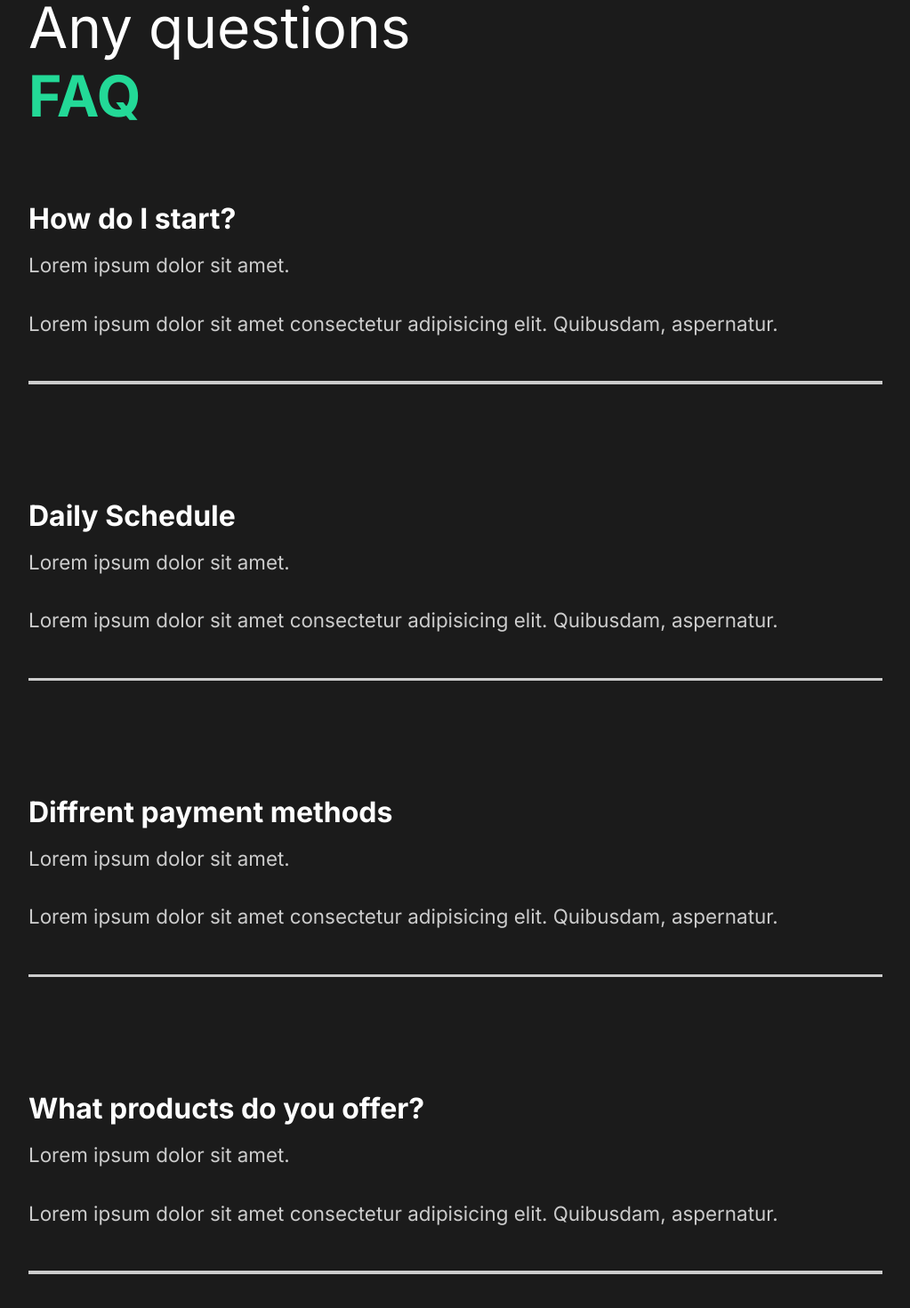
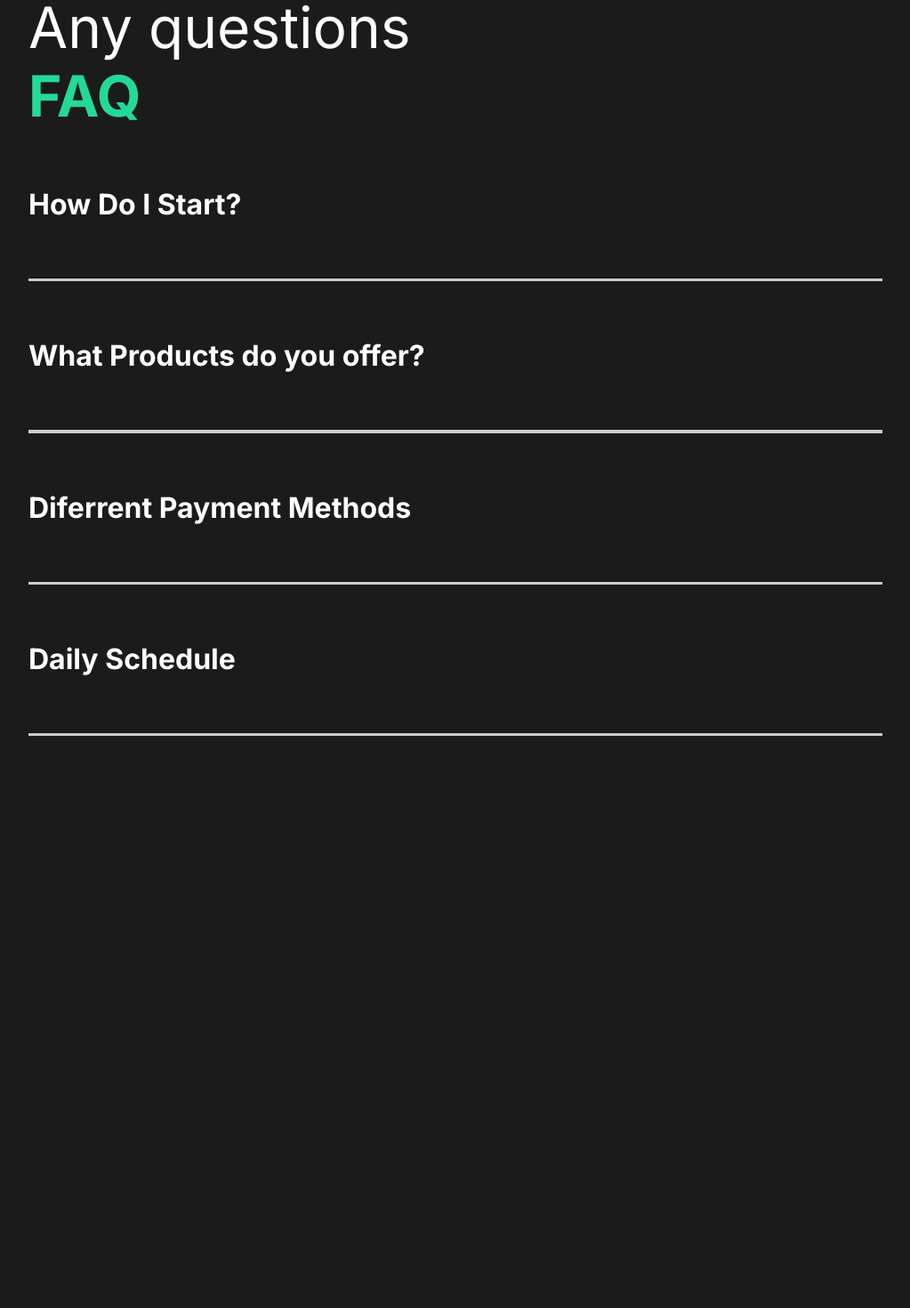
Before and after one commit to JoKeizer/website, a React (Create React App) app: page / in a window 1280 px wide. Shown: the part 2285-3755 px from the top of the page at 89% size, without its empty margins (128-1151 px from the left). After the commit the page ends 3224 px from the top, so only its background shows below. Built offline with nearby package versions, Linux system fonts and the light colour scheme.

Commit message:
FAQ toggle

```diff
--- a/src/animations.js
+++ b/src/animations.js
@@ -14,7 +14,6 @@
   },
   exit: {
     opacity: 0,
-    y: 300,
     transition: { ease: 'easeOut', duration: 0.5 },
   },
 };
@@ -55,4 +54,37 @@
       delay: 0.5,
     },
   },
-};
+}
+
+export const lineAnim = {
+  hidden: {
+    width: "0%"
+  },
+  show: {
+    width: "100%",
+    transition: {
+      duration: 1,
+      ease: "easeOut"
+    }
+  }
+}
+
+export const slider ={
+  hidden: {
+    x: '-130%',
+    skew: '45deg'
+  },
+  show: {
+    x: '100%',
+    skew: '0deg',
+    transition: {
+      duration: 1,
+      ease: "easeOut"
+    }
+  }
+}
+
+export const sliderContainer = {
+  hidden: {opacity: 1},
+  show: {opacity: 1, transition: {staggerChildren: 0.15, ease: "easeOut"}}
+}
--- a/src/components/FaqSection.js
+++ b/src/components/FaqSection.js
@@ -3,47 +3,49 @@
 import styled from 'styled-components';
 
 import {LayoutSection, Descriptions, Image, Hide} from '../styles'
+import Toggle from './Toggle';
 
 const FaqSection = () => {
   return (
     <div>
       <Faq>
         <h2>Any questions <span>FAQ</span></h2>
-        <div className="question">
-          <h4>How do I start?</h4>
+        <Toggle title="How Do I Start?">
           <div className="answer">
             <p>Lorem ipsum dolor sit amet.</p>
-            <p>Lorem ipsum dolor sit amet consectetur adipisicing elit. Quibusdam, aspernatur.</p>
+            <p>
+              Lorem ipsum dolor sit amet consectetur adipisicing elit. Odit,
+              reprehenderit perferendis sunt magni dolores ratione.
+            </p>
           </div>
-          <div className="faq-line"></div>
-
-        </div>
-        <div className="question">
-          <h4>Daily Schedule</h4>
+        </Toggle>
+        <Toggle title="What Products do you offer?">
           <div className="answer">
             <p>Lorem ipsum dolor sit amet.</p>
-            <p>Lorem ipsum dolor sit amet consectetur adipisicing elit. Quibusdam, aspernatur.</p>
+            <p>
+              Lorem ipsum dolor sit amet consectetur adipisicing elit. Odit,
+              reprehenderit perferendis sunt magni dolores ratione.
+            </p>
           </div>
-          <div className="faq-line"></div>
-
-        </div>
-        <div className="question">
-          <h4>Diffrent payment methods</h4>
+        </Toggle>
+        <Toggle title="Diferrent Payment Methods">
           <div className="answer">
             <p>Lorem ipsum dolor sit amet.</p>
-            <p>Lorem ipsum dolor sit amet consectetur adipisicing elit. Quibusdam, aspernatur.</p>
+            <p>
+              Lorem ipsum dolor sit amet consectetur adipisicing elit. Odit,
+              reprehenderit perferendis sunt magni dolores ratione.
+            </p>
           </div>
-          <div className="faq-line"></div>
-
-        </div>
-        <div className="question">
-          <h4>What products do you offer?</h4>
+        </Toggle>
+        <Toggle title="Daily Schedule">
           <div className="answer">
             <p>Lorem ipsum dolor sit amet.</p>
-            <p>Lorem ipsum dolor sit amet consectetur adipisicing elit. Quibusdam, aspernatur.</p>
+            <p>
+              Lorem ipsum dolor sit amet consectetur adipisicing elit. Odit,
+              reprehenderit perferendis sunt magni dolores ratione.
+            </p>
           </div>
-          <div className="faq-line"></div>
-        </div>
+        </Toggle>
       </Faq>
     </div>
   )
@@ -66,11 +68,17 @@
 }
 
 .question {
-  padding: 3rem 0rem;
+  padding: 1rem 0rem;
   p {
     padding: 1rem 0rem;
   }
 }
+.answer {
+    padding: 1rem 0rem;
+    p {
+      padding: 0.2rem 0rem;
+    }
+  }
 `;
 
 export default FaqSection;
--- /dev/null
+++ b/src/components/Toggle.js
@@ -0,0 +1,24 @@
+import React, { useState } from 'react';
+import { motion } from 'framer-motion';
+import styled from 'styled-components';
+
+const Toggle = ({ children, title }) => {
+  const [toggle, setToggle] = useState(false);
+
+  return (
+    <StyledToggle layout onClick={() => setToggle(!toggle)}>
+      <motion.h4 layout>{title}</motion.h4>
+      {toggle ? children : ''}
+      <div className="faq-line"></div>
+    </StyledToggle>
+  );
+};
+
+const StyledToggle = styled(motion.div)`
+  cursor: pointer;
+  h4 {
+    padding: 2rem 0rem;
+  }
+`;
+
+export default Toggle;
--- a/src/pages/OurWork.js
+++ b/src/pages/OurWork.js
@@ -10,7 +10,7 @@
 
 //Animations
 import {motion} from 'framer-motion';
-import {pageAnimation} from '../animations'
+import {pageAnimation, fade, photoAnim, lineAnim, slider, sliderContainer} from '../animations'
 
 const OurWork = () => {
   const location = useLocation();
@@ -23,18 +23,28 @@
       initial="hidden"
       animate="show"
     >
+      <motion.div variants={sliderContainer}>
+      <Frame1 variants={slider}></Frame1>
+      <Frame2 variants={slider}></Frame2>
+      <Frame3 variants={slider}></Frame3>
+      <Frame4 variants={slider}></Frame4>
+      </motion.div>
         <Movie>
-          <h2>The Athlete</h2>
-          <div className="line"></div>
+          <motion.h2 variants={fade}>The Athlete</motion.h2>
+          <motion.div variants={lineAnim} className="line"></motion.div>
           <Link to="/work/the-athlete">
-          <img src={athelete} alt="athelete" />
+            <HideContainer>
+            <motion.img variants={photoAnim} src={athelete} alt="athelete" />
+            </HideContainer>
           </Link>
         </Movie>
         <Movie>
           <h2>The racer</h2>
           <div className="line"></div>
           <Link to="/work/the-racer">
-          <img src={theracer} alt="theracer" />
+          <HideContainer>
+            <img src={theracer} alt="theracer" />
+          </HideContainer>
           </Link>
         </Movie>
         <Movie>
@@ -56,13 +66,13 @@
   h2 {
     padding: 1rem 0rem;
   }
-`;
+`
 
 const Movie = styled.div`
   padding-bottom: 10rem;
   .line {
     height: 0.5rem;
-    background: #cccccc;
+    background: #FFD42D;
     margin-bottom: 3rem;
   }
 
@@ -71,6 +81,30 @@
     height: 70vh;
     object-fit: cover;
   }
+`
+
+const HideContainer = styled.div`
+  overflow: hidden;
+`
+
+const Frame1 = styled(motion.div)`
+  position: fixed;
+  left: 0;
+  top: 10%;
+  width: 100%;
+  height: 100vh;
+  background: #fffebf;
+  z-index: 2;
+`
+
+const Frame2 = styled(Frame1)`
+  background: #ff8efb;
+`
+const Frame3 = styled(Frame1)`
+  background: #8ed2ff;
+`;
+const Frame4 = styled(Frame1)`
+  background: #8effa0;
 `;
 
 export default OurWork;
```
